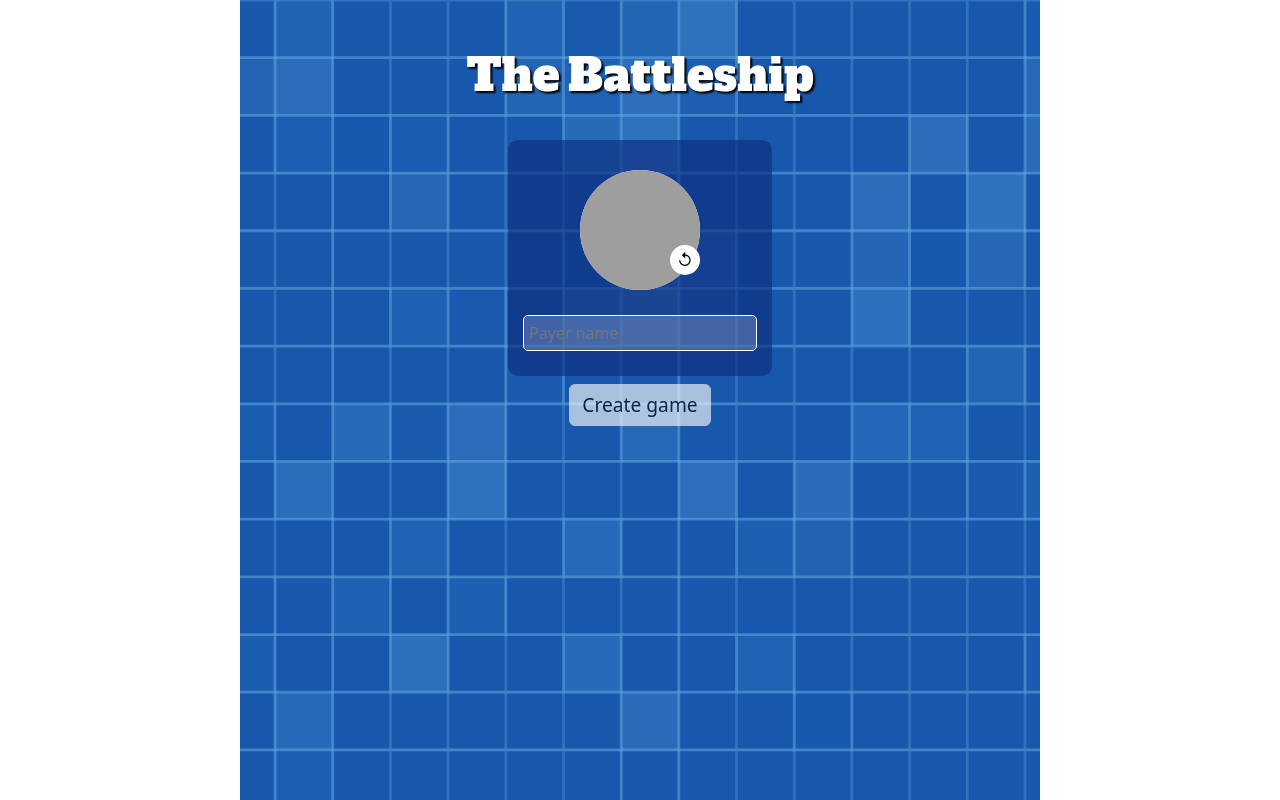
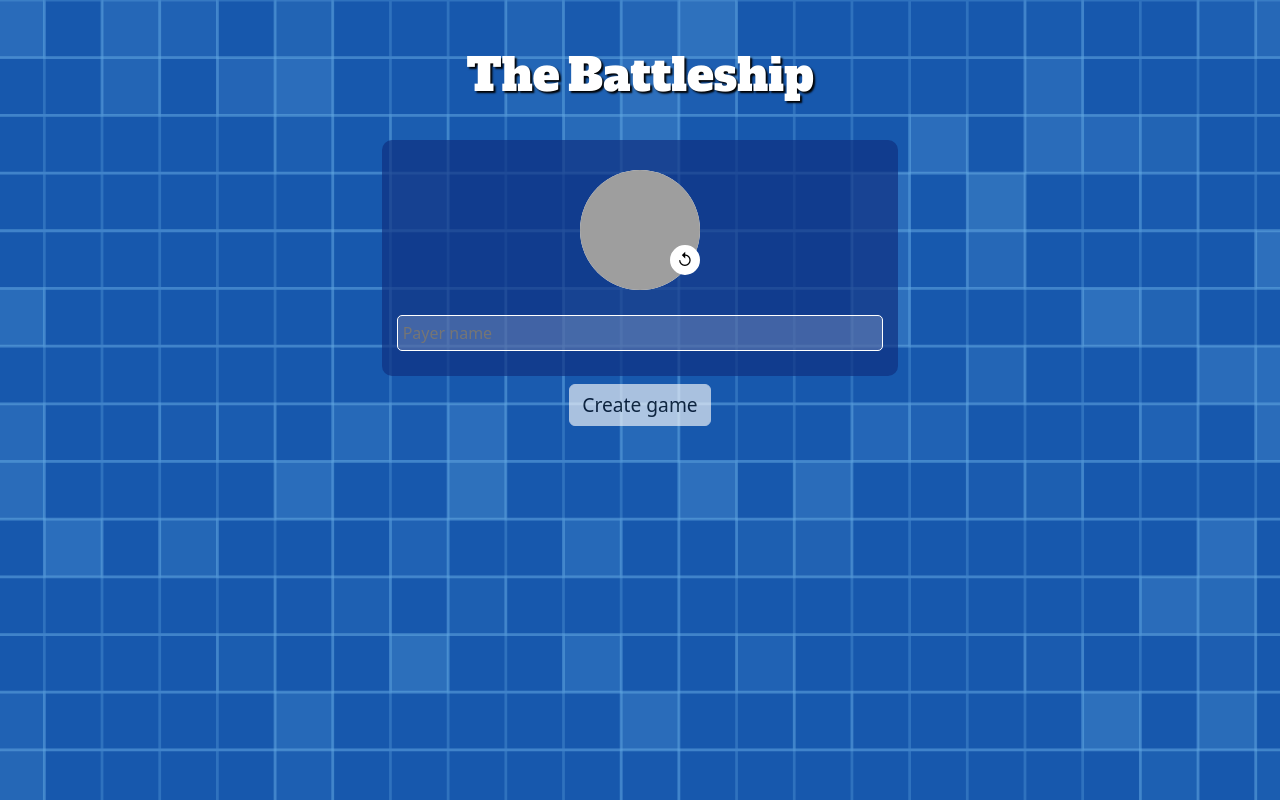
Before and after one commit to srmngp/battleship, a React (Vite) app: page / in a window 1280 px wide. Built offline with nearby package versions, Linux system fonts and the light colour scheme; grey boxes are pictures that could not be loaded.

Commit message:
Fix general layout

```diff
--- a/src/App.jsx
+++ b/src/App.jsx
@@ -4,17 +4,9 @@ import { Header } from './components/Header'
 
 function App () {
   return (
-    <div className='App container magicpattern'>
+    <div className='App magicpattern'>
       <Header />
-
-      <div className='row h-75'>
-        <div className='col-sm-1' />
-        <div className='col'>
-          <Outlet />
-        </div>
-        <div className='col-sm-1' />
-      </div>
-
+      <Outlet />
     </div>
   )
 }
```
Also changed, not shown: src/App.css.
